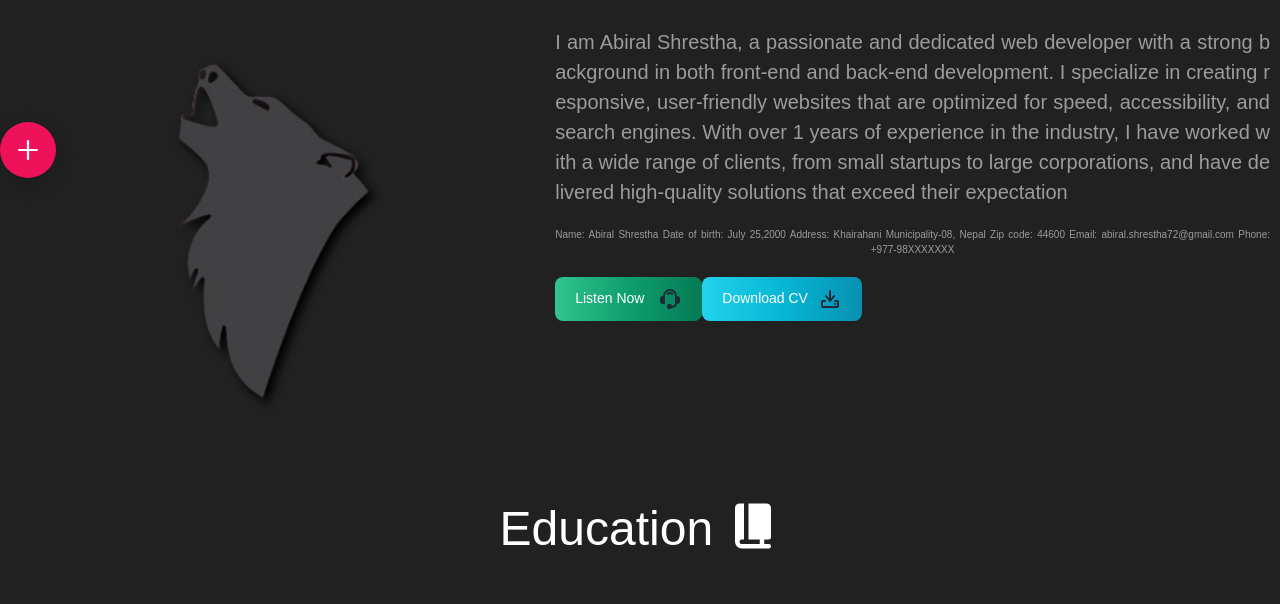
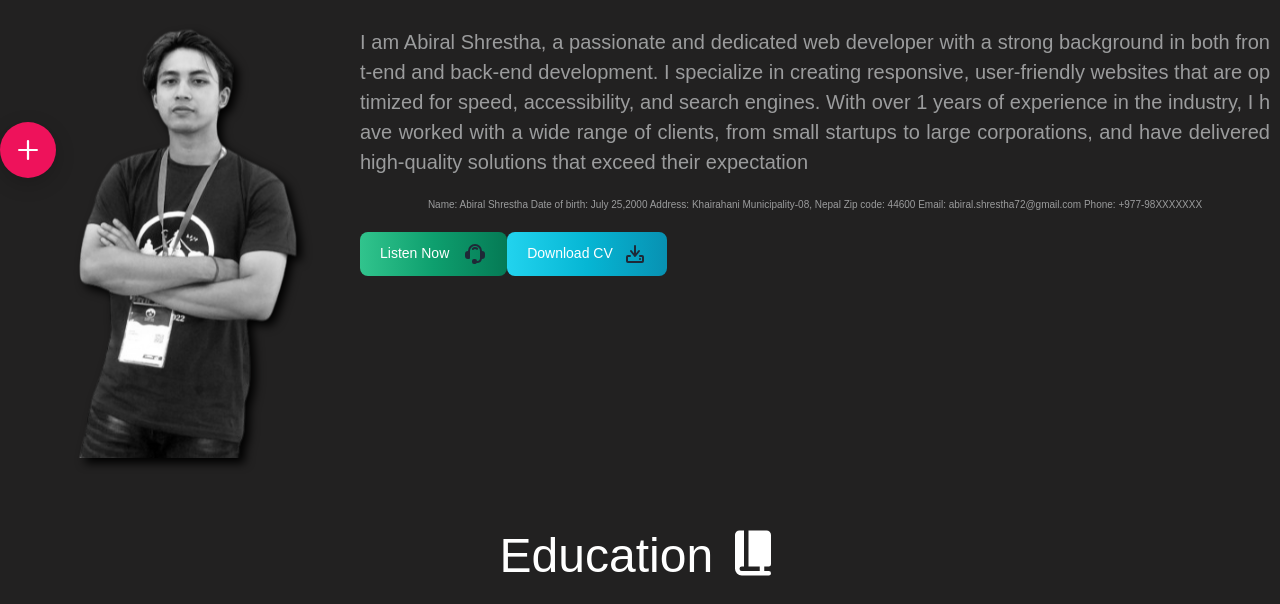
Before and after one commit to abiral2057/Abiral, a plain HTML site: page index.html in a window 1280 px wide. Shown: the part 598-1202 px from the top of the page. Drawn offline with nearby package versions, Linux system fonts and the light colour scheme.

Commit message:
Update index.html

```diff
--- a/index.html
+++ b/index.html
@@ -101,7 +101,7 @@
    </h1>
   <div class="grid-containers">
     <div class="item1">
-      <img class="img2" src="image/the-wolf-howling-illustration-silhouette-of-wolf-vector-removebg-preview.png">
+      <img class="img2" src="image/image.png">
     </div>
     <div class="item2">
       <p class="aboutme" id="textToConvert">
```
